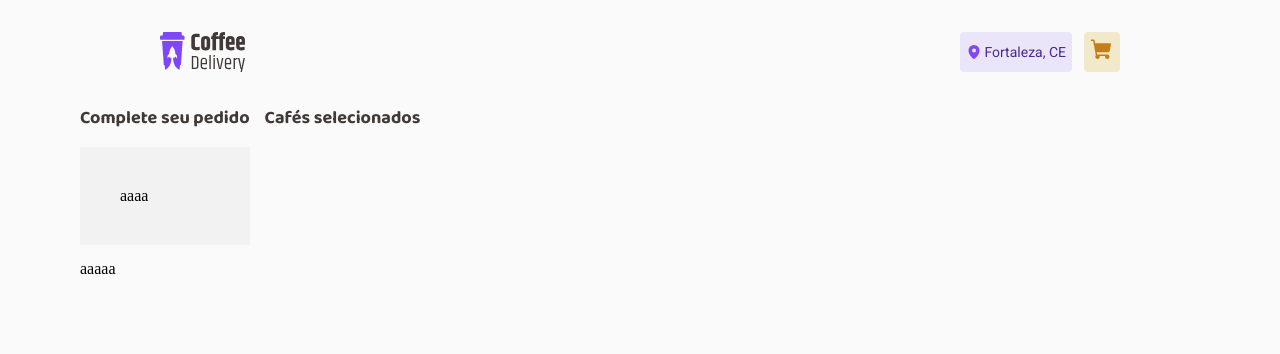
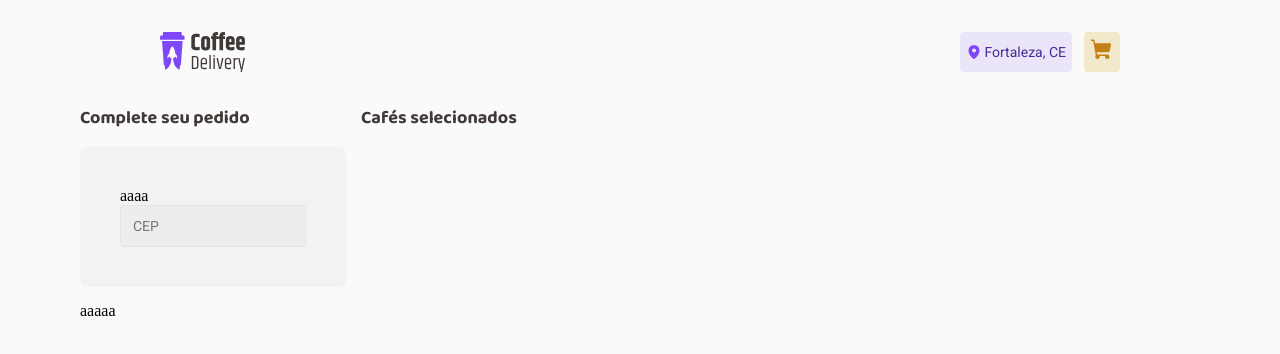
Before and after one commit to PauloVitorrr/coffe-delivery, a React (Vite) app: page /checkout in a window 1280 px wide. Shown: the top 354 px of the page. Built offline with nearby package versions, Linux system fonts and the light colour scheme.

Commit message:
feat: component input

```diff
--- /dev/null
+++ b/src/components/Input/index.tsx
@@ -0,0 +1,5 @@
+import * as S from "./styles";
+
+export function Input() {
+  return <S.Input placeholder="CEP" />;
+}
--- /dev/null
+++ b/src/components/Input/styles.ts
@@ -0,0 +1,16 @@
+import styled from "styled-components";
+
+export const Input = styled.input`
+  padding: 12px;
+  background-color: ${(props) => props.theme["base-input"]};
+  font-family: "Roboto", sans-serif;
+  border: 1px solid ${(props) => props.theme["base-button"]};
+  border-radius: 4px;
+  color: ${(props) => props.theme["base-text"]};
+  font-weight: 400;
+  font-size: 14px;
+
+  &:focus {
+    outline: none;
+  }
+`;
--- a/src/pages/Checkout/index.tsx
+++ b/src/pages/Checkout/index.tsx
@@ -1,3 +1,4 @@
+import { Input } from "../../components/Input";
 import * as S from "./styles";
 
 export default function Checkout() {
@@ -7,6 +8,7 @@ export default function Checkout() {
         <S.TitlesOrder>Complete seu pedido</S.TitlesOrder>
         <S.ContentInfosOrder>
           <p>aaaa</p>
+          <Input />
         </S.ContentInfosOrder>
         <p>aaaaa</p>
       </S.ContainerInfosOrder>
--- a/src/pages/Checkout/styles.ts
+++ b/src/pages/Checkout/styles.ts
@@ -38,4 +38,5 @@ export const TitlesOrder = styled.h6`
 export const ContentInfosOrder = styled.div`
   padding: 40px;
   background-color: ${(props) => props.theme["base-card"]};
+  border-radius: 8px;
 `;
```
